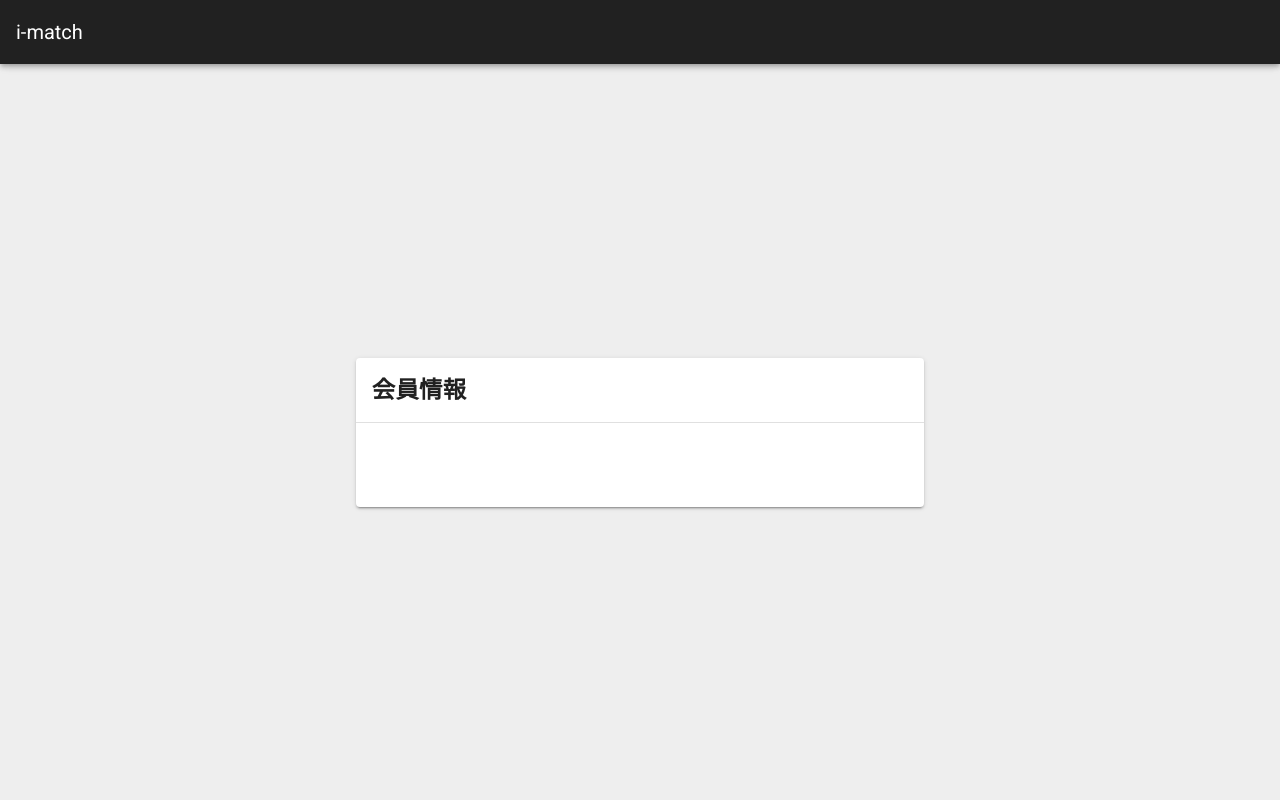
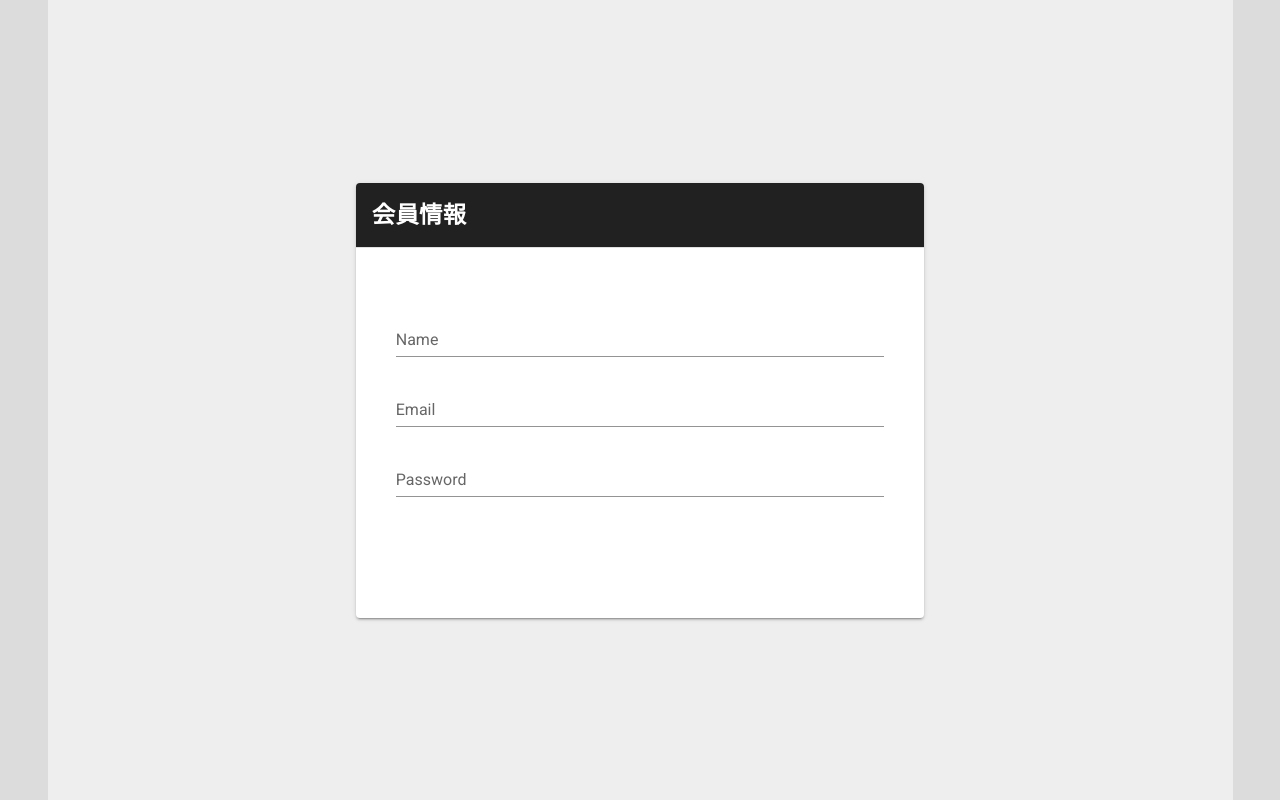
Before and after one commit to Aso2001385/-editor-front, a Nuxt app: page /information in a window 1280 px wide. Built offline with nearby package versions, Linux system fonts and the light colour scheme; what mavon-editor would draw is missing.

Commit message:
更新ボタン作成中

```diff
--- /dev/null
+++ b/components/ApiEventButton.vue
@@ -0,0 +1,39 @@
+<template>
+  <v-btn :color="color" class="white--text" :block="block" :disabled="disabled" @click.prevent="click">
+    <slot></slot>
+  </v-btn>
+</template>
+<script>
+export default {
+  props: {
+    clickCallback: {
+      type: Function,
+      default: () => {},
+    },
+    color: {
+      type: String,
+      default: 'success',
+    },
+    block: {
+      type: Boolean,
+      default: true,
+    },
+  },
+  data() {
+    return {
+      disabled: false,
+    }
+  },
+  methods: {
+    async click() {
+      this.disabled = true
+      try {
+        await this.clickCallback()
+      } catch (error) {
+        console.log(error)
+      }
+      this.disabled = false
+    },
+  },
+}
+</script>
--- a/package.json
+++ b/package.json
@@ -22,6 +22,7 @@
     "vue": "^2.6.14",
     "vue-server-renderer": "^2.6.14",
     "vue-template-compiler": "^2.6.14",
+    "vuelidate": "^0.7.7",
     "vuetify": "^2.6.1",
     "webpack": "^4.46.0"
   },
--- a/pages/information.vue
+++ b/pages/information.vue
@@ -3,32 +3,102 @@
     <v-row justify="center">
       <v-col cols="12" lg="6" md="9" sm="10" xs="10">
         <v-card class="pb-10 mx-auto fill-width">
-          <v-card-title class="d-flex justify-left pa-4 gray">
-            <h3 class="text-left brack--text">会員情報</h3>
+          <v-card-title class="d-flex justify-left pa-4 grey darken-4">
+            <h3 class="text-left white--text">会員情報</h3>
           </v-card-title>
           <v-divider class="pb-5"> </v-divider>
           <v-form>
-            <div id="app">
-              <input type="text" v-model="textInput" />
+            <div class="pa-10">
+              <v-text-field v-model="name" label="Name" required></v-text-field>
+              <v-text-field v-model="email" label="Email" required></v-text-field>
+              <v-text-field v-model="password" label="Password" required></v-text-field>
+              <div class="pt-5 position: relative">
+                <v-row justify="center">
+                  <v-col cols="4">
+                    <button
+                      type="button"
+                      class="btn btn-danger"
+                      v-if="isEdit"
+                      v-bind:disabled="noChange"
+                      data-toggle="modal"
+                      data-target="#companyModal"
+                    >
+                      更新
+                    </button>
+                  </v-col>
+                </v-row>
+              </div>
             </div>
           </v-form>
         </v-card>
-        <v-col v-for="(preview, index) in default_previews" :key="index" cols="4" style="float: left">
-          <ProjectList
-            :ProjectData="
-              (ProjectData = { PreviewId: preview.id, PreviewName: preview.name, PreviewText: preview.text })
-            "
-          />
-        </v-col>
       </v-col>
     </v-row>
   </v-container>
 </template>
 <script>
+// import { validationMixin } from 'vuelidate'
+// import { required, maxLength, email, minLength } from 'vuelidate/lib/validators'
 export default {
-  layout: 'auth',
-
+  //   mixins: [validationMixin],
+  //   layout: 'auth',
+  //   validations: {
+  //     email: { required, email, maxLength: maxLength(23), minLength: minLength(23) },
+  //     password: { required, minLength: minLength(8) },
+  //   },
+  data: () => ({
+    show1: false,
+    email: '',
+    password: '',
+    user: {},
+    name: '',
+  }),
   // email: '1001999@s..ac.jp',
   // password: 'test-2022Aso',
+  computed: {
+    // nameErrors() {
+    //   const errors = []
+    //   if (!this.$v.name.$dirty) return errors
+    //   !this.$v.email.email && errors.push('Must be valid e-mail')
+    //   !this.$v.email.required && errors.push('E-mail is required')
+    //   return errors
+    // },
+    // emailErrors() {
+    //   const errors = []
+    //   if (!this.$v.email.$dirty) return errors
+    //   !this.$v.email.email && errors.push('Must be valid e-mail')
+    //   !this.$v.email.required && errors.push('E-mail is required')
+    //   return errors
+    // },
+    // passwordErrors() {
+    //   const errors = []
+    //   if (!this.$v.password.$dirty) return errors
+    //   !this.$v.password.minLength && errors.push('Password must be at least 8 characters')
+    //   !this.$v.password.required && errors.push('Password is required')
+    //   return errors
+    // },
+  },
+  methods: {
+    // async submit() {
+    //   this.$v.$touch()
+    //   const sendSearch = []
+    //   sessionStorage.setItem('sendSearch', JSON.stringify(sendSearch))
+    //   sessionStorage.setItem('searchFlg', 0)
+    //   this.user = {
+    //     email: this.email,
+    //     password: this.password,
+    //   }
+    //   await this.$axios.post(`${this.$urls.API}/auth`, this.user).then(async response => {
+    //     await this.$store.commit('restoreLogin', response.data)
+    //   })
+    // },
+    // clear() {
+    //   this.$v.$reset()
+    //   this.name = ''
+    //   this.email = ''
+    //   this.select = null
+    //   this.checkbox = false
+    // },
+  },
 }
 </script>
+<style lang="scss"></style>
```
Also changed, not shown: 1 other file (tests, documents, lock files or other folders).
